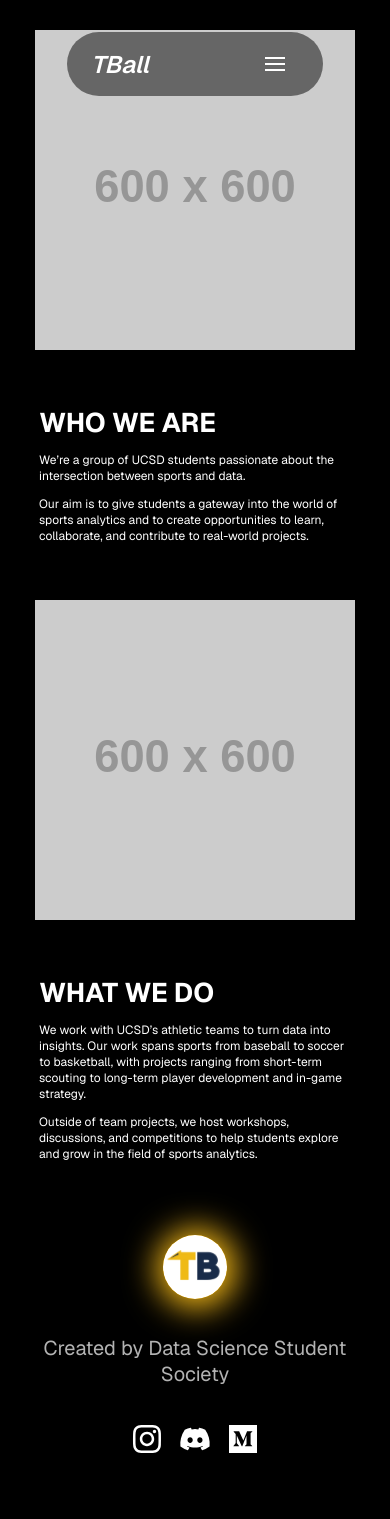
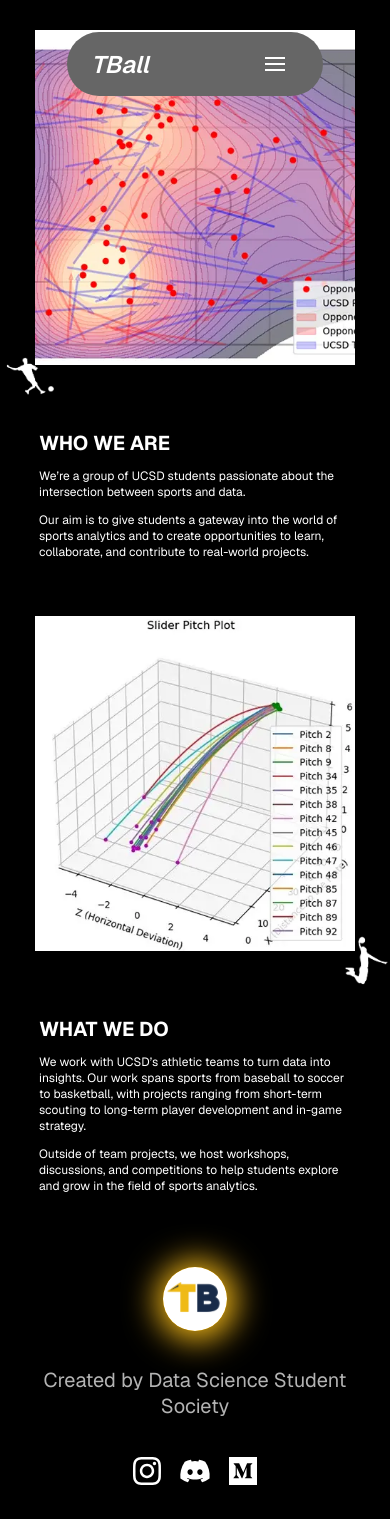
Before and after one commit to tritonball-ucsd/triton-ball, a React (Vite) app: page / in a window 390 px wide. Before the commit the page ends 1487 px from the top, so only its background shows below. Built offline with nearby package versions, Linux system fonts and the light colour scheme.

Commit message:
responsiveness done

```diff
--- a/src/App.tsx
+++ b/src/App.tsx
@@ -3,6 +3,10 @@ import Nav from './Components/NavBar/Nav'
 import Background from './Components/Background/background'
 import {BrowserRouter as Router, Routes} from "react-router-dom";
 import Footer from './Components/Footer/Footer';
+import project1 from "./assets/project1.webp"
+import project2 from "./assets/project2.webp"
+import soccer from "./assets/soccer.png"
+import basketball from "./assets/basketball.png"
 
 
 function App() {
@@ -12,12 +16,14 @@ function App() {
       <Router>
         <Background
         imagePosition="right"
-        image="https://placehold.co/600x600"
+        image={project1}
+        player_image={soccer}
         title="WHO WE ARE"
         text={["We’re a group of UCSD students passionate about the intersection between sports and data.", "Our aim is to give students a gateway into the world of sports analytics and to create opportunities to learn, collaborate, and contribute to real-world projects."]}/>
         <Background
         imagePosition="left"
-        image="https://placehold.co/600x600"
+        image={project2}
+        player_image={basketball}
         title="WHAT WE DO"
         text={["We work with UCSD’s athletic teams to turn data into insights. Our work spans sports from baseball to soccer to basketball, with projects ranging from short-term scouting to long-term player development and in-game strategy.", "Outside of team projects, we host workshops, discussions, and competitions to help students explore and grow in the field of sports analytics."]}/>
         <Routes>
--- a/src/Components/Background/background.css
+++ b/src/Components/Background/background.css
@@ -28,6 +28,7 @@
     align-items: center;
     margin: 15px 15px;
   }
+
 }
 
 .image-block {
@@ -44,20 +45,22 @@
   display: block;
 }
 
-.color-block {
+.player-image {
   position: absolute;
-  width: 100%;
-  height: 100%;
-  top: 10px;
-  left: 10px;
+  bottom: -120px;
+  left: -120px;
+  max-width: 250px;  /* adjust as needed */
+  height: auto;
 }
 
-.gray-block {
+.player-image-reverse {
   position: absolute;
-  width: 100%;
-  height: 100%;
-  background-color: #ccc;
+  bottom: -120px;
+  right: -160px;
+  max-width: 250px;  /* adjust as needed */
+  height: auto;
 }
+
 
 .text-block {
   max-width: 400px;
@@ -76,9 +79,66 @@
   margin-bottom: 2em;
 }
 
-@media (max-width: 534px) {
+@media (max-width: 820px) {
   .section {
-    gap: 20px;
+    display: flex;
+    flex-direction: row;
+    align-items: flex-start;
+    justify-content: center;
+    margin-top: 15px;
+    margin-bottom: 30px;
+    padding: 40px 0px;
+    gap: 17px;
+  }
+  .reverse {
+    flex-direction: row-reverse;
+  }
+
+  .image-block {
+    max-width: 500px;
+  }
+
+  .text-block {
+    max-width: 300px;
+    justify-content: center;
+    padding-left: 3px;
+
+  }
+
+  .text-block h2 {
+    font-size: 32px;
+    margin-bottom: 4px;
+  }
+
+  .text-block p {
+    font-size: 16px;
+    margin-bottom: 1em;
+  }
+  .player-image {
+    max-width: 100px;
+    bottom: -40px;
+    left: -40px;
+
+  }
+  .player-image-reverse {
+    max-width: 100px;
+    bottom: -40px;
+    right: -85px;
+  }
+}
+
+@media (max-width: 700px) {
+  .section {
+    /* gap: 20px;
+    margin-top: 10px;
+    margin-bottom: 20px;
+    padding: 20px 0px;
+    border: 2px solid gold; */
+    flex-direction: column;
+    align-items: center;
+    margin: 15px 15px;
+    padding: 0px 20px;
+    gap: 30px;
   }
   .image-block {
     max-width: 350px;
@@ -92,19 +152,41 @@
   }
 
   .text-block h2 {
-    font-size: 35px;
+    font-size: 22px;
     margin-bottom: 6px;
   }
 
   .text-block p {
-    font-size: 15px;
+    font-size: 20px;
     margin-bottom: 1em;
+  }
+  .player-image {
+    max-width: 80px;
+    bottom: -30px;
+    left: -30px;
+
+  }
+  .player-image-reverse {
+    max-width: 80px;
+    bottom: -25px;
+    right: -70px;
+  }
+
+  .text-block h2 {
+    font-size: 20px;
+    margin-bottom: 4px;
+    /* border: 2px solid gold; */
+  }
+
+  .text-block p {
+    font-size: 14px;
+    margin-bottom: 0.5em;
   }
 }
 
 @media (max-width: 420px) {
   .text-block h2 {
-    font-size: 27px;
+    font-size: 20px;
     margin-bottom: 4px;
     /* border: 2px solid gold; */
   }
@@ -113,4 +195,15 @@
     font-size: 12px;
     margin-bottom: 0.5em;
   }
+
+  .player-image {
+    max-width: 60px;
+    bottom: -38px;
+    left: -35px;
+  }
+  .player-image-reverse {
+    max-width: 60px;
+    bottom: -40px;
+    right: -42px;
+  }
 }
--- a/src/Components/Background/background.tsx
+++ b/src/Components/Background/background.tsx
@@ -3,15 +3,17 @@ import "./background.css";
 interface BackgroundProps {
   imagePosition: string;
   image: string;
+  player_image: string;
   title: string;
   text: string[];
 }
 
-function Background({ imagePosition, image, title, text }: BackgroundProps) {
+function Background({ imagePosition, image, player_image,title, text }: BackgroundProps) {
   return (
     <div className={`section ${imagePosition === "right" ? "reverse" : ""}`}>
       <div className="image-block">
         <img src={image} alt="image" />
+        <img className={`player-image${imagePosition==="right" ? "" : "-reverse"}`} src={player_image} alt="player"/>
       </div>
       <div className="text-block">
         <h2>{title}</h2>
```
